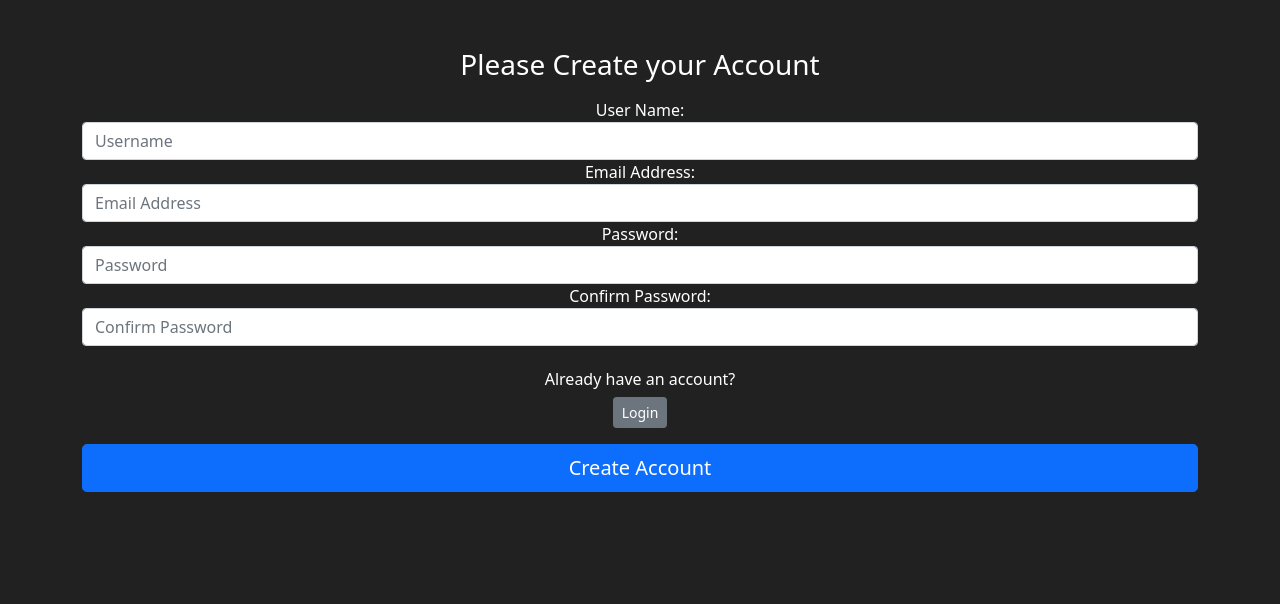
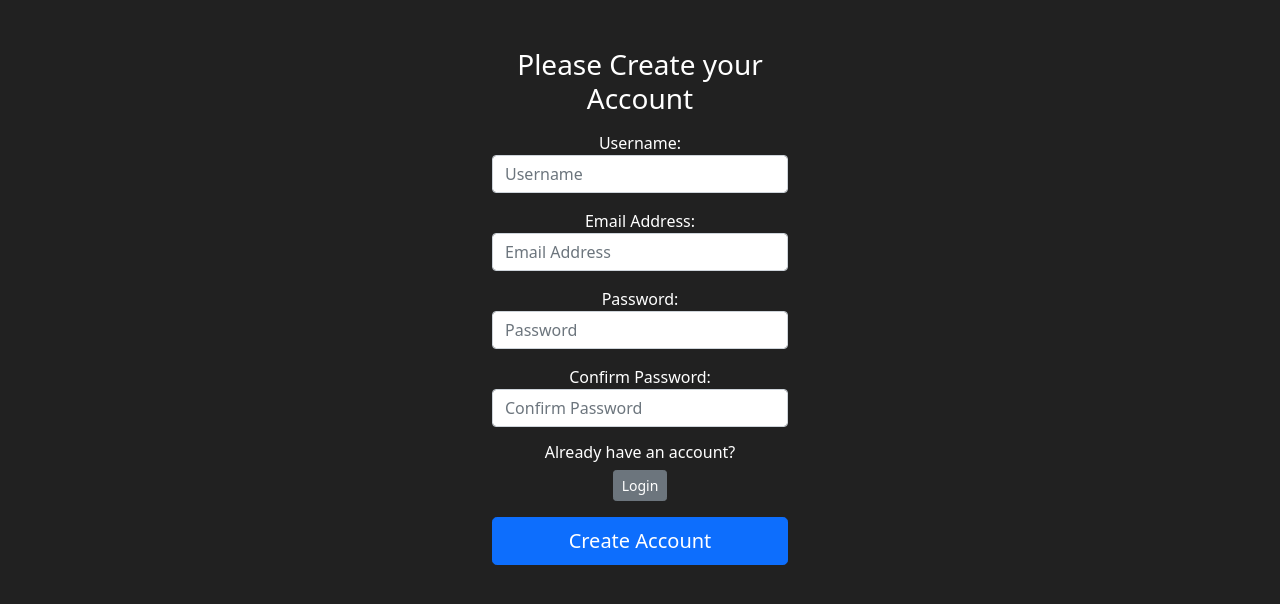
Before and after one commit to chrisfid/flask-phone-market, a Flask app: page /register in a window 1280 px wide. Shown: the part 56-660 px from the top of the page. Run offline with Flask 2, Linux system fonts and the light colour scheme; some libraries are stand-ins or nearby versions.

Commit message:
fix: improve visual layout

```diff
--- a/market/forms.py
+++ b/market/forms.py
@@ -2,7 +2,7 @@ from flask.app import Flask
 from flask_wtf import FlaskForm
 from flask_wtf.file import FileField, FileAllowed
 from flask_login import current_user
-from wtforms import StringField, PasswordField, SubmitField
+from wtforms import StringField, PasswordField, SubmitField, TextAreaField
 from wtforms.validators import Length, EqualTo, Email, DataRequired, ValidationError
 from market.models import User
 
@@ -17,14 +17,14 @@ class RegisterForm(FlaskForm):
     if email_address:
       raise ValidationError('That email address already exists. Please choose a different one')
 
-  username = StringField(label='User Name:', validators=[Length(min=2, max=30), DataRequired()])
+  username = StringField(label='Username:', validators=[Length(min=2, max=30), DataRequired()])
   email_address = StringField(label='Email Address:', validators=[Email(), DataRequired()])
   password1 = PasswordField(label='Password:', validators=[Length(min=6), DataRequired()])
   password2 = PasswordField(label='Confirm Password:', validators=[EqualTo('password1'), DataRequired()])
   submit = SubmitField(label='Create Account')
 
 class LoginForm(FlaskForm):
-  username = StringField(label='User Name', validators=[DataRequired()])
+  username = StringField(label='Username', validators=[DataRequired()])
   password = PasswordField(label='Password', validators=[DataRequired()])
   submit = SubmitField(label='Sign in')
 
@@ -35,7 +35,7 @@ class SellItemForm(FlaskForm):
     submit = SubmitField(label='Sell Item!')
 
 class UpdateAccountForm(FlaskForm):
-  username = StringField(label='User Name:', validators=[Length(min=2, max=30), DataRequired()])
+  username = StringField(label='Username:', validators=[Length(min=2, max=30), DataRequired()])
   email_address = StringField(label='Email Address:', validators=[Email(), DataRequired()])
   picture = FileField('Update Profile Picture', validators=[FileAllowed(['jpg', 'png'])])
   submit = SubmitField(label='Update')
@@ -54,5 +54,5 @@ class UpdateAccountForm(FlaskForm):
 
 class PostForm(FlaskForm):
   title = StringField('Title', validators=[DataRequired()])
-  content = StringField('Content', validators=[DataRequired()])
+  content = TextAreaField('Content', validators=[DataRequired()])
   submit = SubmitField('Post')
--- a/market/routes.py
+++ b/market/routes.py
@@ -119,7 +119,6 @@ def account_page():
     elif request.method == 'GET':
         form.username.data = current_user.username
         form.email_address.data = current_user.email_address
-    print(current_user.image_file)
     image_file = url_for('static', filename=f'profile_pics/{current_user.image_file}')
     return render_template('account.html', image_file=image_file, form=form)
 
--- a/market/templates/base.html
+++ b/market/templates/base.html
@@ -96,6 +96,7 @@
         {% endfor %}
       {% endif %}
     {% endwith %}
+    <br>
     {% block content %}
     {% endblock %}
     <script
--- a/market/templates/home.html
+++ b/market/templates/home.html
@@ -5,7 +5,7 @@
 
 {% block content %}
 
-<div class="jumbotron text-center mt-5">
+<div class="jumbotron text-center">
   <h1 class="display-4">Welcome!</h1>
   <p class="lead">On this marketplace you can buy or sell smartphones.</p>
   <hr class="my-4">
--- a/market/templates/register.html
+++ b/market/templates/register.html
@@ -4,27 +4,27 @@ Register Page
 {% endblock %}
 
 {% block content %}
-<body class="text-center">
-  <div class="container">
-    <br>
-    <form method="POST" class="form-register" style="color:white">
+<body>
+  <div class="container text-center w-25">
+    <form method="POST" class="form-register">
       {{ form.hidden_tag() }}
       <br>
       <h1 class="h3 mb-3 font-weight-normal">
         Please Create your Account
       </h1>
+
       {{ form.username.label() }}
-      {{ form.username(class="form-control", placeholder="Username") }}
+      {{ form.username(class="form-control mb-3", placeholder="Username") }}
 
       {{ form.email_address.label() }}
-      {{ form.email_address(class="form-control", placeholder="Email Address") }}
+      {{ form.email_address(class="form-control mb-3", placeholder="Email Address") }}
 
       {{ form.password1.label() }}
-      {{ form.password1(class="form-control", placeholder="Password") }}
+      {{ form.password1(class="form-control mb-3", placeholder="Password") }}
 
       {{ form.password2.label() }}
-      {{ form.password2(class="form-control", placeholder="Confirm Password") }}
-      <br>
+      {{ form.password2(class="form-control mb-3", placeholder="Confirm Password") }}
+
       <div class="checkbox mb-3">
         <h6>Already have an account?</h6>
         <a href="{{ url_for('login_page') }}" class="btn btn-sm btn-secondary">Login</a>
```
Also changed, not shown: market/templates/account.html (+6 -6 lines), market/templates/create_post.html (+4 -7 lines), market/templates/forum.html (+13 -2 lines), market/templates/login.html (+4 -5 lines), market/market.db.
